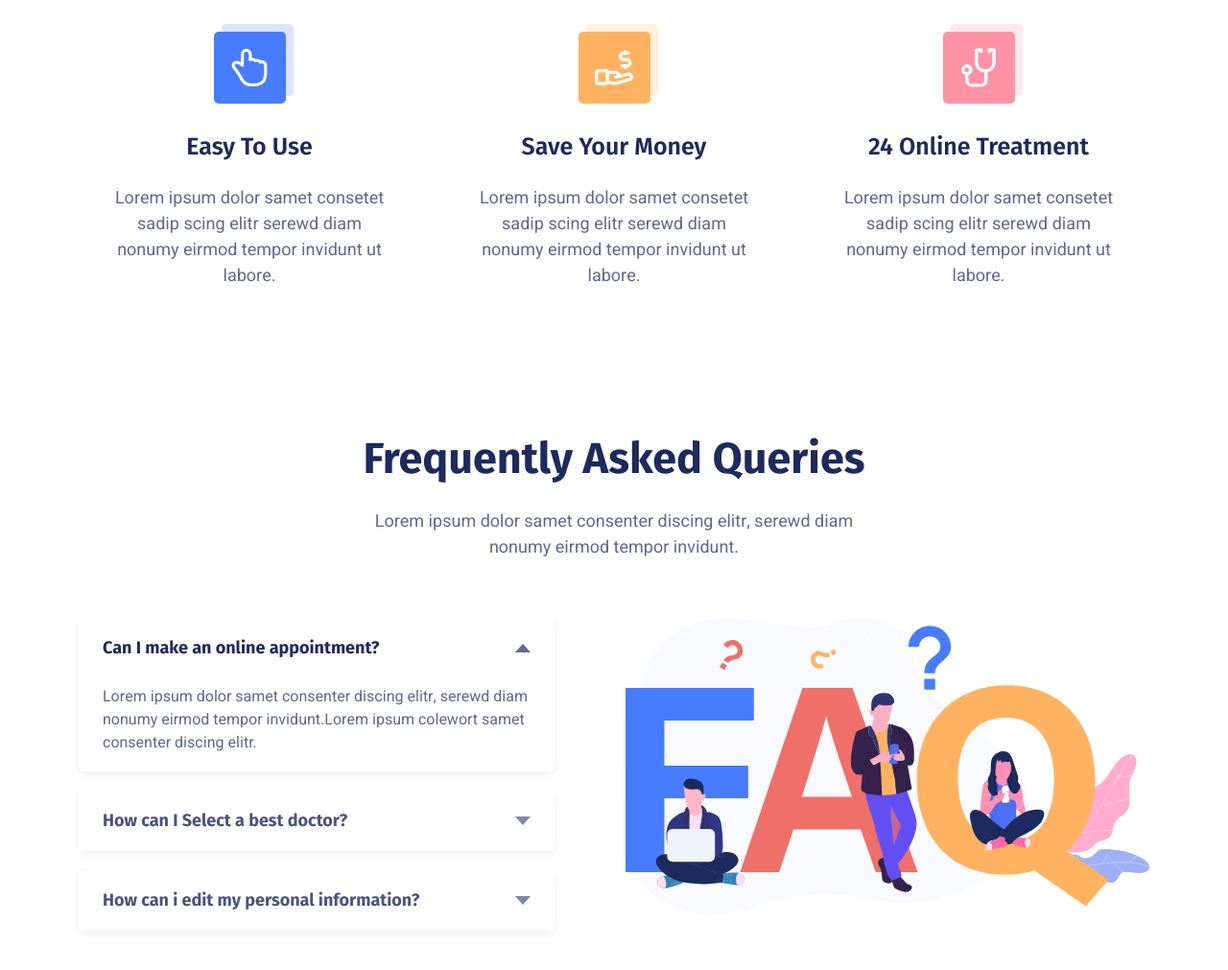
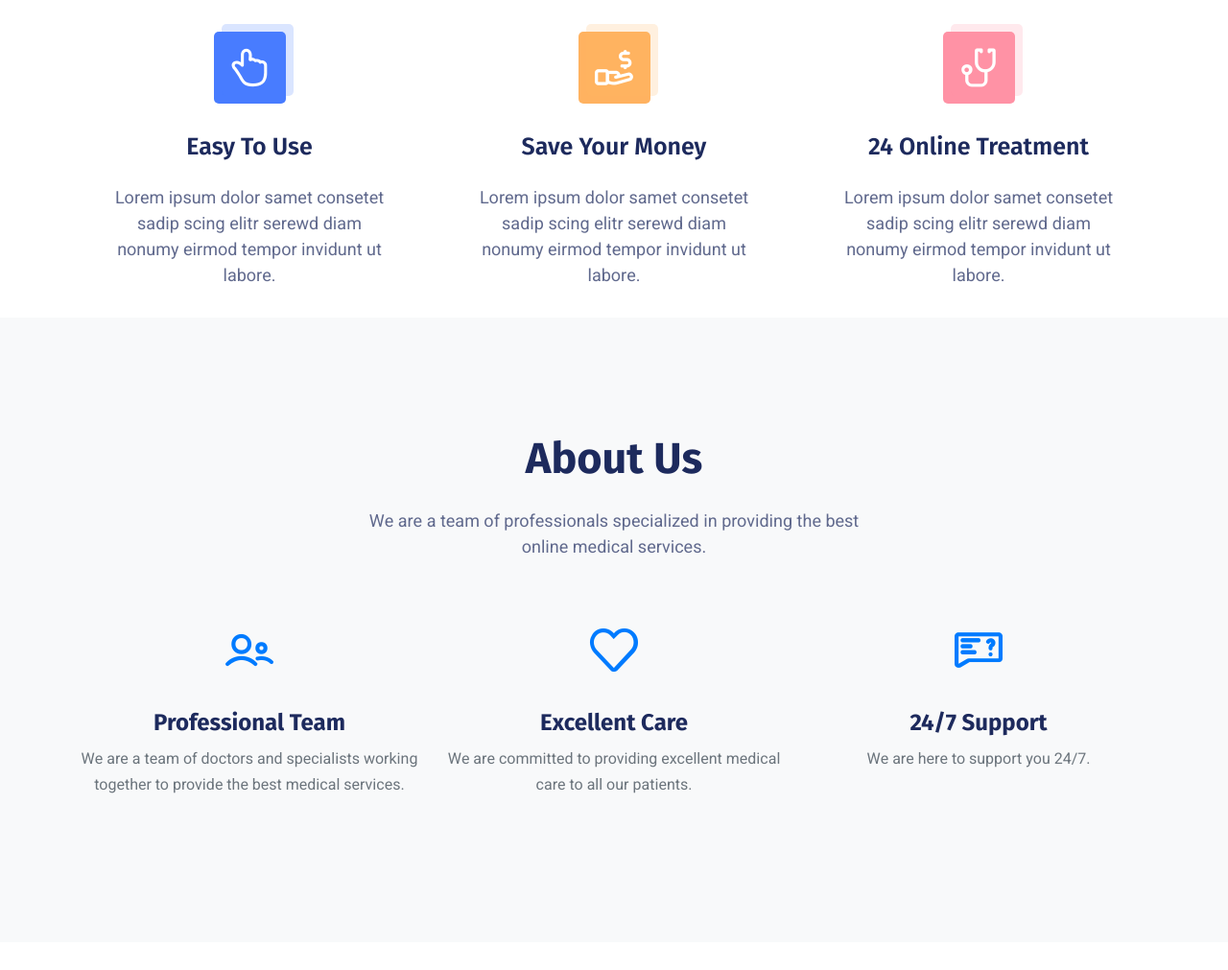
Before and after one commit to Mohamed0sman/med, a plain HTML site: page index-en.html in a window 1280 px wide. Shown: the part 1149-2160 px from the top of the page at 96% size. Drawn offline with Linux system fonts and the light colour scheme.

Commit message:
Updated index-en.html with new sections and improved layout

```diff
--- a/assets/css/main.css
+++ b/assets/css/main.css
@@ -1921,3 +1921,31 @@ p {
 .navbar-logo:hover {
   transform: scale(1.1); /* تكبير الشعار عند التمرير */
 }
+
+/* About Section Styles */
+.about-section {
+  padding-top: 120px;
+  padding-bottom: 120px;
+  background-color: #f8f9fa;
+}
+
+.single-about {
+  text-align: center;
+  margin-bottom: 30px;
+}
+
+.single-about .icon {
+  font-size: 50px;
+  color: #007bff;
+  margin-bottom: 20px;
+}
+
+.single-about .content h3 {
+  font-size: 24px;
+  margin-bottom: 10px;
+}
+
+.single-about .content p {
+  font-size: 16px;
+  color: #6c757d;
+}
--- a/index-en.html
+++ b/index-en.html
@@ -65,6 +65,12 @@
                     </li>
                     <li class="nav-item">
                       <a class="page-scroll" href="#faq">FAQ</a>
+                    </li>
+                    <li class="nav-item">
+                      <a class="page-scroll" href="#about">About Us</a>
+                    </li>
+                    <li class="nav-item">
+                      <a class="page-scroll" href="#contact">Contact Us</a>
                     </li>
                     <li class="nav-item">
                       <a class="main-btn btn-hover" href="#">Get Started</a>
@@ -162,6 +168,57 @@
 			</div>
 		</section>
 		<!-- ========================= feature-section end ========================= -->
+
+		<!-- ========================= about-section start ========================= -->
+		<section id="about" class="about-section pt-120">
+		  <div class="container">
+		    <div class="row justify-content-center">
+		      <div class="col-xxl-5 col-xl-6 col-lg-7">
+		        <div class="section-title text-center mb-60">
+		          <h1 class="mb-25 wow fadeInUp" data-wow-delay=".2s">About Us</h1>
+		          <p class="wow fadeInUp" data-wow-delay=".4s">We are a team of professionals specialized in providing the best online medical services.</p>
+		        </div>
+		      </div>
+		    </div>
+
+		    <div class="row">
+		      <div class="col-lg-4 col-md-6">
+		        <div class="single-about">
+		          <div class="icon">
+		            <i class="lni lni-users"></i>
+		          </div>
+		          <div class="content">
+		            <h3>Professional Team</h3>
+		            <p>We are a team of doctors and specialists working together to provide the best medical services.</p>
+		          </div>
+		        </div>
+		      </div>
+		      <div class="col-lg-4 col-md-6">
+		        <div class="single-about">
+		          <div class="icon">
+		            <i class="lni lni-heart"></i>
+		          </div>
+		          <div class="content">
+		            <h3>Excellent Care</h3>
+		            <p>We are committed to providing excellent medical care to all our patients.</p>
+		          </div>
+		        </div>
+		      </div>
+		      <div class="col-lg-4 col-md-6">
+		        <div class="single-about">
+		          <div class="icon">
+		            <i class="lni lni-support"></i>
+		          </div>
+		          <div class="content">
+		            <h3>24/7 Support</h3>
+		            <p>We are here to support you 24/7.</p>
+		          </div>
+		        </div>
+		      </div>
+		    </div>
+		  </div>
+		</section>
+		<!-- ========================= about-section end ========================= -->
 
 		<!-- ========================= faq-section start ========================= -->
 		<section id="faq" class="faq-section pt-120">
```
Also changed, not shown: index.html (+54 -0 lines).
